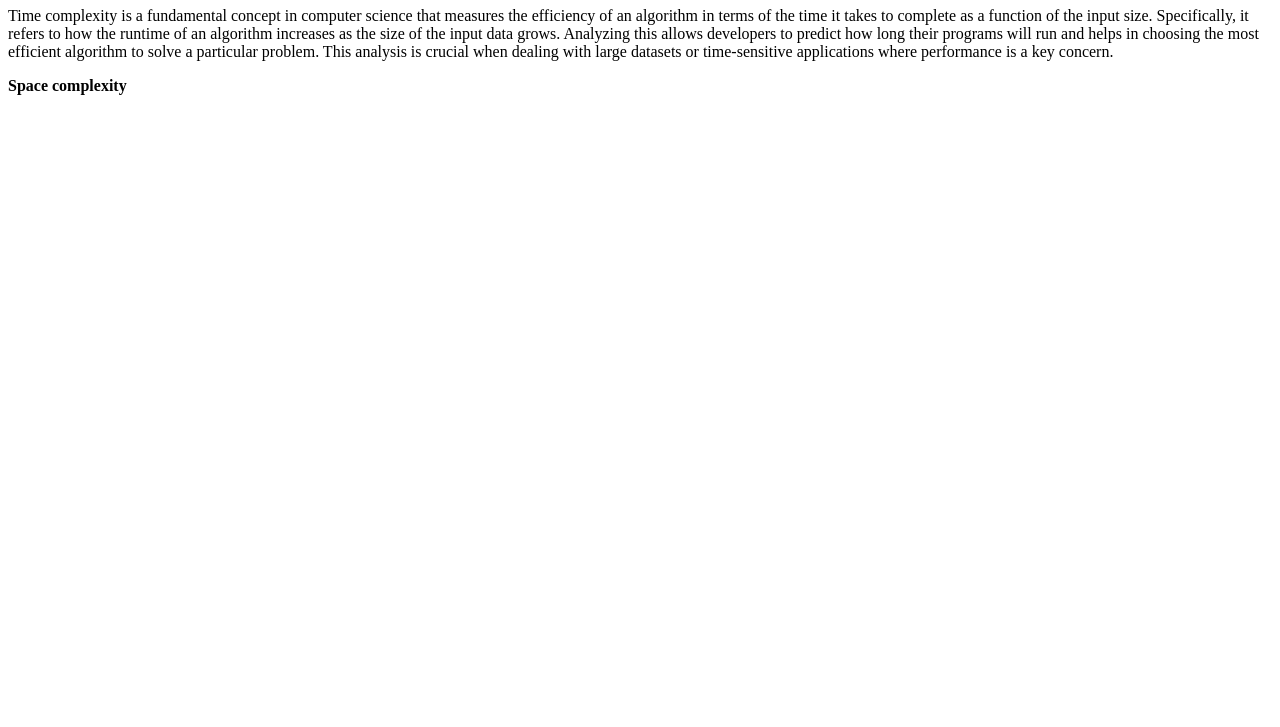
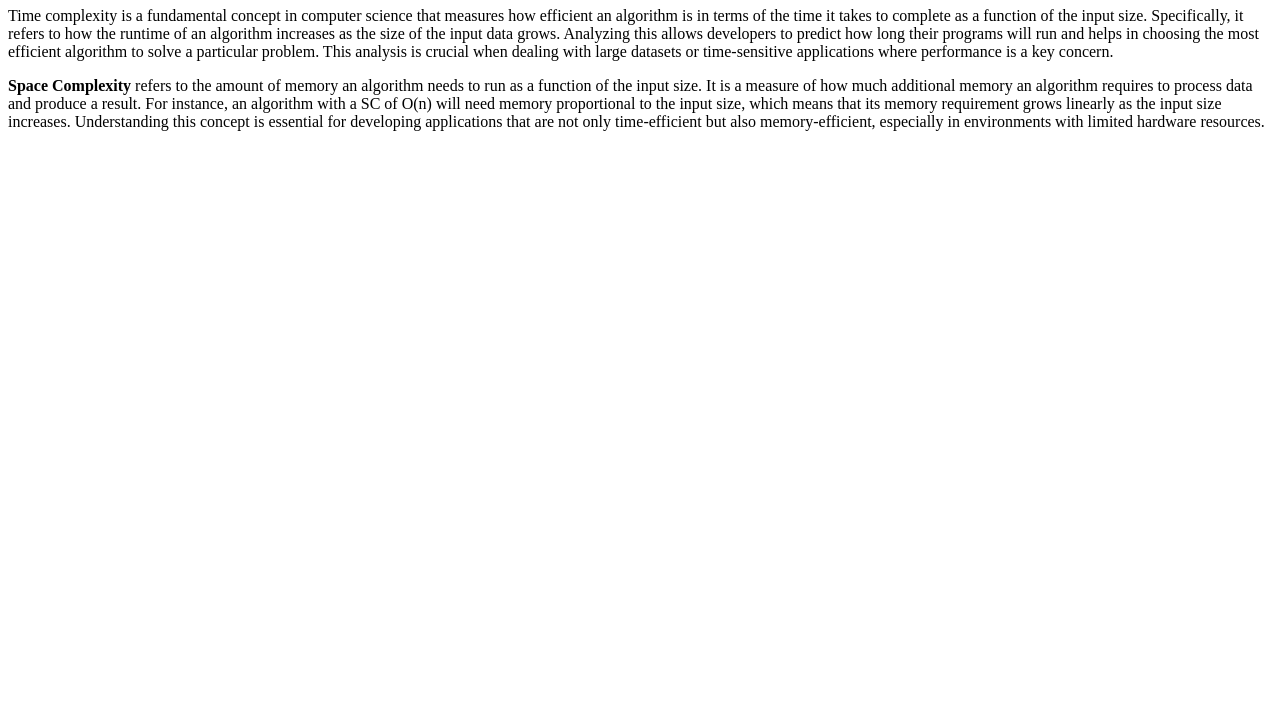
Before and after one commit to acciojob/time-and-space-complexity-anshib26, a website: page main.html in a window 1280 px wide. Shown: the part 73-800 px from the top of the page. Drawn offline with Linux system fonts and the light colour scheme.

Commit message:
created a submission

```diff
--- a/main.html
+++ b/main.html
@@ -9,8 +9,8 @@
 <body>
 	<!-- the entire body must be written by student -->
 	<h1>Time and Space Complexity</h1>
-	<p>Time complexity is a fundamental concept in computer science that measures the efficiency of an algorithm in terms of the time it takes to complete as a function of the input size. Specifically, it refers to how the runtime of an algorithm increases as the size of the input data grows. Analyzing this allows developers to predict how long their programs will run and helps in choosing the most efficient algorithm to solve a particular problem. This analysis is crucial when dealing with large datasets or time-sensitive applications where performance is a key concern.</p>
-	<p><b>Space complexity</b></p>
+	<p>Time complexity is a fundamental concept in computer science that measures how efficient an algorithm is in terms of the time it takes to complete as a function of the input size. Specifically, it refers to how the runtime of an algorithm increases as the size of the input data grows. Analyzing this allows developers to predict how long their programs will run and helps in choosing the most efficient algorithm to solve a particular problem. This analysis is crucial when dealing with large datasets or time-sensitive applications where performance is a key concern.</p>
+	<p><b>Space Complexity</b> refers to the amount of memory an algorithm needs to run as a function of the input size. It is a measure of how much additional memory an algorithm requires to process data and produce a result. For instance, an algorithm with a SC of O(n) will need memory proportional to the input size, which means that its memory requirement grows linearly as the input size increases. Understanding this concept is essential for developing applications that are not only time-efficient but also memory-efficient, especially in environments with limited hardware resources.</p>
 
     <script type="text/javascript" src="./script.js">
 </script>
```
